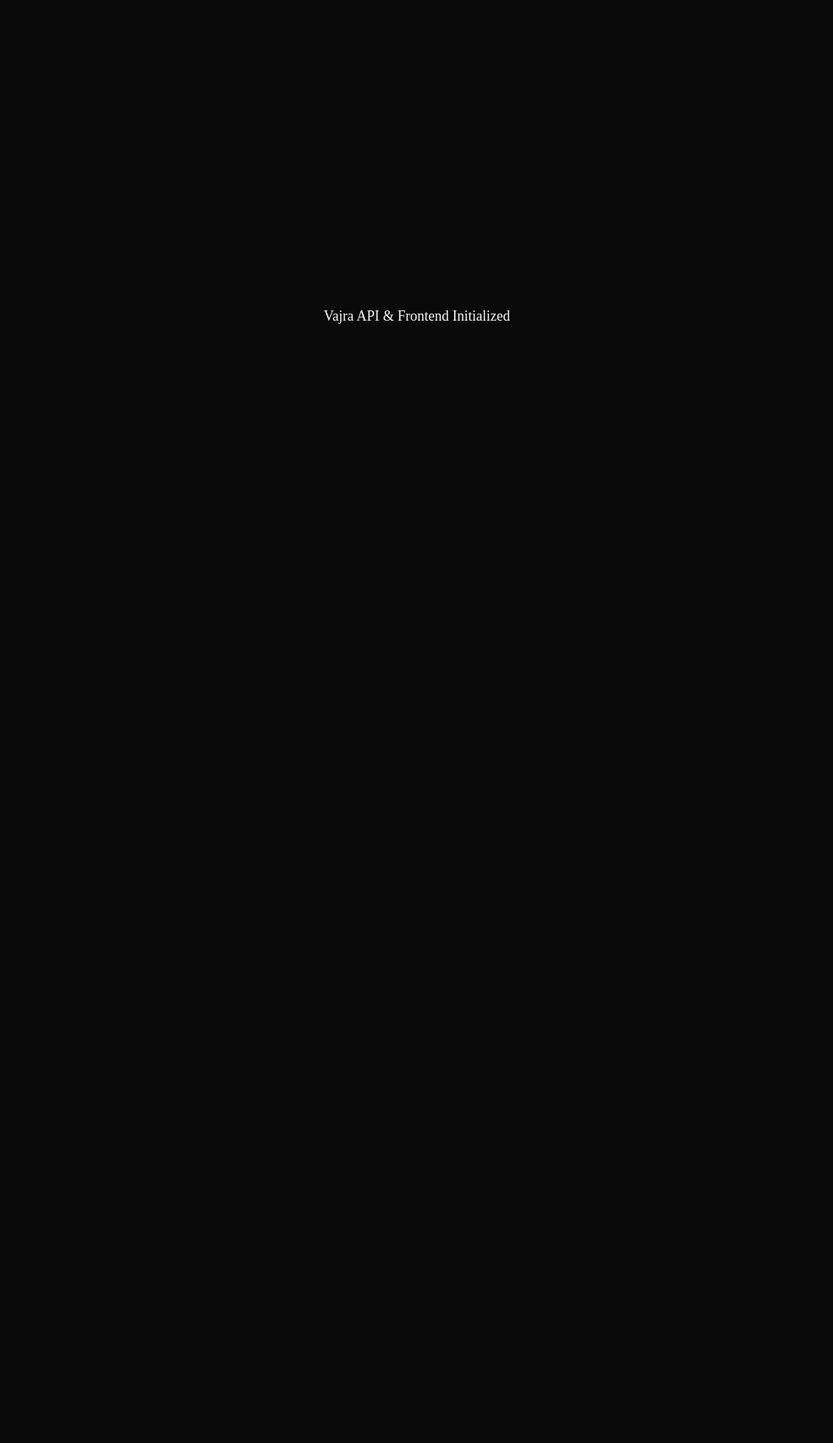
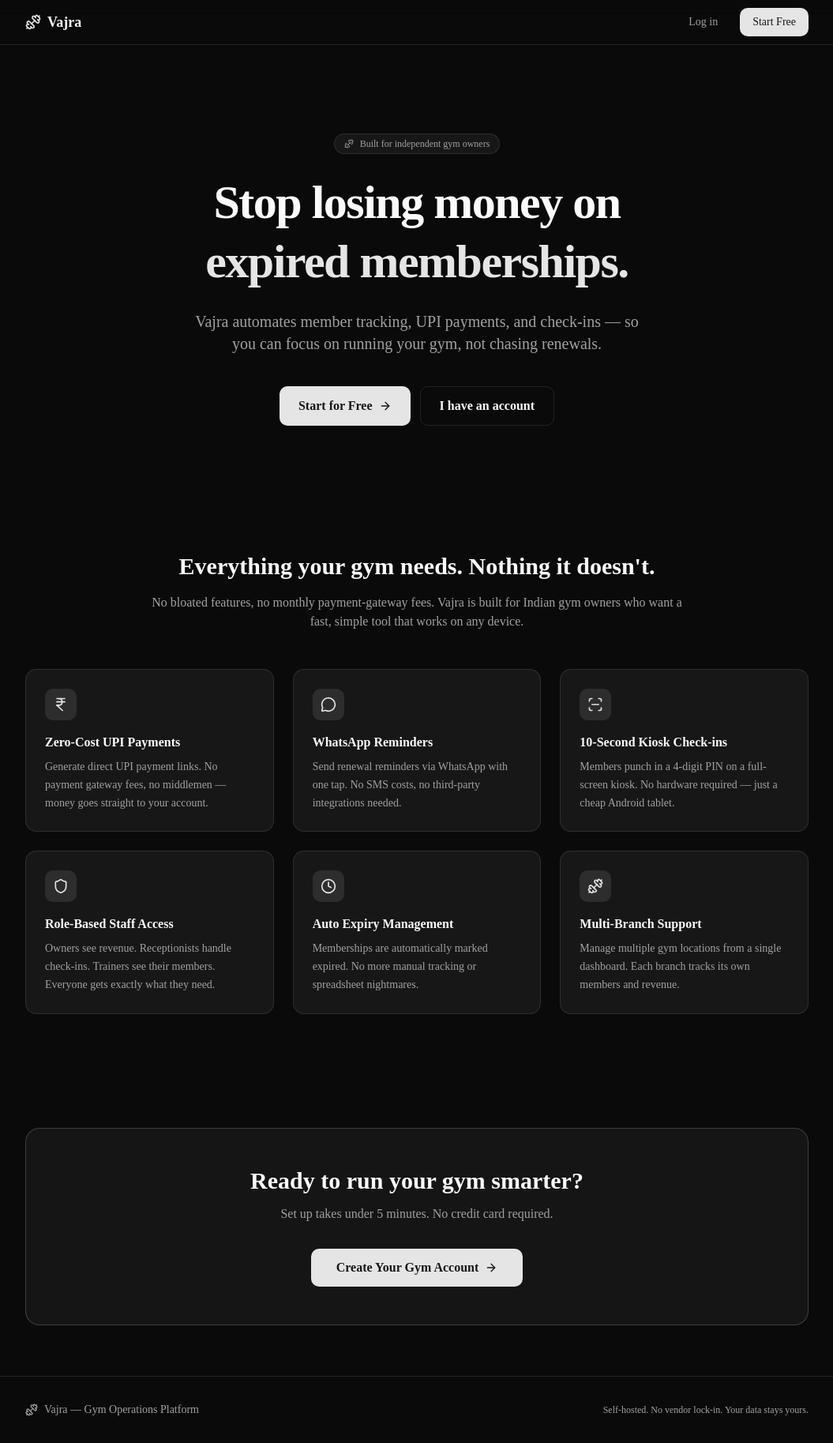
Before and after one commit to kmkrofficial/project-vajra, a Next.js app: page / in a window 1280 px wide. Shown: the whole page at 79% size, without its empty margins (112-1167 px from the left). Before the commit the page ends 800 px from the top, so only its background shows below. Built offline with nearby package versions, Linux system fonts and the light colour scheme.

Commit message:
feat: build public landing page, complete rbac UI navigation tree, and add e2e routing tests

```diff
--- /dev/null
+++ b/app/(app)/app/branches/page.tsx
@@ -0,0 +1,46 @@
+import { redirect } from "next/navigation";
+import { getSession } from "@/lib/actions/auth";
+import { getActiveWorkspace } from "@/lib/workspace-cookie";
+import { getWorkspaceDetails } from "@/lib/dal/workspace";
+import type { WorkspaceRole } from "@/lib/workspace-cookie";
+import { GitBranch } from "lucide-react";
+
+const ADMIN_ROLES: WorkspaceRole[] = ["SUPER_ADMIN", "MANAGER"];
+
+export default async function BranchesPage() {
+  const session = await getSession();
+  if (!session?.user) redirect("/login");
+
+  const ws = await getActiveWorkspace();
+  if (!ws) redirect("/workspaces");
+
+  const workspace = await getWorkspaceDetails(ws.workspaceId, session.user.id);
+  if (!workspace) redirect("/workspaces");
+
+  const role = workspace.role as WorkspaceRole;
+  if (!ADMIN_ROLES.includes(role)) redirect("/app/dashboard");
+
+  return (
+    <div className="p-4 md:p-6">
+      <div className="mx-auto max-w-3xl space-y-6">
+        <div>
+          <h1 className="text-2xl font-bold text-foreground">Branches</h1>
+          <p className="text-sm text-muted-foreground">
+            Manage your gym locations
+          </p>
+        </div>
+
+        <div className="flex flex-col items-center justify-center rounded-xl border border-dashed border-border py-16 text-center">
+          <div className="mb-4 rounded-lg bg-muted p-3">
+            <GitBranch className="size-6 text-muted-foreground" />
+          </div>
+          <h2 className="text-lg font-semibold">Branch management</h2>
+          <p className="mt-1 max-w-sm text-sm text-muted-foreground">
+            Multi-branch management is coming soon. Your primary branch is
+            already configured.
+          </p>
+        </div>
+      </div>
+    </div>
+  );
+}
--- a/app/page.tsx
+++ b/app/page.tsx
@@ -1,9 +1,175 @@
-export default function Home() {
+import Link from "next/link";
+import {
+  Dumbbell,
+  IndianRupee,
+  MessageCircle,
+  ScanLine,
+  Shield,
+  Clock,
+  ArrowRight,
+} from "lucide-react";
+
+const FEATURES = [
+  {
+    icon: IndianRupee,
+    title: "Zero-Cost UPI Payments",
+    description:
+      "Generate direct UPI payment links. No payment gateway fees, no middlemen — money goes straight to your account.",
+  },
+  {
+    icon: MessageCircle,
+    title: "WhatsApp Reminders",
+    description:
+      "Send renewal reminders via WhatsApp with one tap. No SMS costs, no third-party integrations needed.",
+  },
+  {
+    icon: ScanLine,
+    title: "10-Second Kiosk Check-ins",
+    description:
+      "Members punch in a 4-digit PIN on a full-screen kiosk. No hardware required — just a cheap Android tablet.",
+  },
+  {
+    icon: Shield,
+    title: "Role-Based Staff Access",
+    description:
+      "Owners see revenue. Receptionists handle check-ins. Trainers see their members. Everyone gets exactly what they need.",
+  },
+  {
+    icon: Clock,
+    title: "Auto Expiry Management",
+    description:
+      "Memberships are automatically marked expired. No more manual tracking or spreadsheet nightmares.",
+  },
+  {
+    icon: Dumbbell,
+    title: "Multi-Branch Support",
+    description:
+      "Manage multiple gym locations from a single dashboard. Each branch tracks its own members and revenue.",
+  },
+];
+
+export default function LandingPage() {
   return (
-    <div className="flex min-h-screen items-center justify-center">
-      <p className="text-lg font-medium text-foreground">
-        Vajra API &amp; Frontend Initialized
-      </p>
+    <div className="flex min-h-dvh flex-col bg-background text-foreground">
+      {/* Navigation */}
+      <header className="sticky top-0 z-50 border-b border-border bg-background/80 backdrop-blur-md">
+        <div className="mx-auto flex h-14 max-w-5xl items-center justify-between px-4">
+          <div className="flex items-center gap-2">
+            <Dumbbell className="size-5 text-primary" />
+            <span className="text-lg font-bold">Vajra</span>
+          </div>
+          <div className="flex items-center gap-3">
+            <Link
+              href="/login"
+              className="rounded-lg px-4 py-2 text-sm font-medium text-muted-foreground transition-colors hover:text-foreground"
+              data-testid="nav-login"
+            >
+              Log in
+            </Link>
+            <Link
+              href="/signup"
+              className="rounded-lg bg-primary px-4 py-2 text-sm font-medium text-primary-foreground transition-colors hover:bg-primary/90"
+              data-testid="nav-signup"
+            >
+              Start Free
+            </Link>
+          </div>
+        </div>
+      </header>
+
+      {/* Hero */}
+      <section className="mx-auto flex max-w-3xl flex-col items-center px-4 pt-20 pb-16 text-center md:pt-28 md:pb-20">
+        <div className="mb-6 inline-flex items-center gap-2 rounded-full border border-border bg-card px-3 py-1 text-xs font-medium text-muted-foreground">
+          <Dumbbell className="size-3" />
+          Built for independent gym owners
+        </div>
+        <h1 className="text-4xl font-extrabold leading-tight tracking-tight md:text-5xl lg:text-6xl">
+          Stop losing money on
+          <span className="block text-primary"> expired memberships.</span>
+        </h1>
+        <p className="mt-6 max-w-xl text-lg text-muted-foreground md:text-xl">
+          Vajra automates member tracking, UPI payments, and check-ins — so you
+          can focus on running your gym, not chasing renewals.
+        </p>
+        <div className="mt-10 flex flex-col gap-3 sm:flex-row">
+          <Link
+            href="/signup"
+            className="inline-flex items-center justify-center gap-2 rounded-lg bg-primary px-6 py-3 text-base font-semibold text-primary-foreground transition-colors hover:bg-primary/90"
+            data-testid="hero-cta"
+          >
+            Start for Free
+            <ArrowRight className="size-4" />
+          </Link>
+          <Link
+            href="/login"
+            className="inline-flex items-center justify-center rounded-lg border border-border px-6 py-3 text-base font-semibold text-foreground transition-colors hover:bg-muted"
+            data-testid="hero-login"
+          >
+            I have an account
+          </Link>
+        </div>
+      </section>
+
+      {/* Features */}
+      <section className="mx-auto w-full max-w-5xl px-4 py-16 md:py-20">
+        <h2 className="mb-4 text-center text-2xl font-bold md:text-3xl">
+          Everything your gym needs. Nothing it doesn&apos;t.
+        </h2>
+        <p className="mx-auto mb-12 max-w-2xl text-center text-muted-foreground">
+          No bloated features, no monthly payment-gateway fees. Vajra is
+          built for Indian gym owners who want a fast, simple tool that works on
+          any device.
+        </p>
+        <div className="grid gap-6 sm:grid-cols-2 lg:grid-cols-3">
+          {FEATURES.map((feature) => (
+            <div
+              key={feature.title}
+              className="rounded-xl border border-border bg-card p-6 transition-colors hover:border-primary/40"
+            >
+              <div className="mb-4 inline-flex rounded-lg bg-primary/10 p-2.5">
+                <feature.icon className="size-5 text-primary" />
+              </div>
+              <h3 className="mb-2 text-base font-semibold">{feature.title}</h3>
+              <p className="text-sm leading-relaxed text-muted-foreground">
+                {feature.description}
+              </p>
+            </div>
+          ))}
+        </div>
+      </section>
+
+      {/* CTA Banner */}
+      <section className="mx-auto w-full max-w-5xl px-4 py-16">
+        <div className="rounded-2xl bg-primary/5 border border-primary/20 px-6 py-12 text-center md:px-12">
+          <h2 className="text-2xl font-bold md:text-3xl">
+            Ready to run your gym smarter?
+          </h2>
+          <p className="mt-3 text-muted-foreground">
+            Set up takes under 5 minutes. No credit card required.
+          </p>
+          <Link
+            href="/signup"
+            className="mt-8 inline-flex items-center gap-2 rounded-lg bg-primary px-8 py-3 text-base font-semibold text-primary-foreground transition-colors hover:bg-primary/90"
+            data-testid="bottom-cta"
+          >
+            Create Your Gym Account
+            <ArrowRight className="size-4" />
+          </Link>
+        </div>
+      </section>
+
+      {/* Footer */}
+      <footer className="mt-auto border-t border-border py-8">
+        <div className="mx-auto flex max-w-5xl flex-col items-center justify-between gap-4 px-4 sm:flex-row">
+          <div className="flex items-center gap-2 text-sm text-muted-foreground">
+            <Dumbbell className="size-4" />
+            <span>Vajra — Gym Operations Platform</span>
+          </div>
+          <p className="text-xs text-muted-foreground">
+            Self-hosted. No vendor lock-in. Your data stays yours.
+          </p>
+        </div>
+      </footer>
     </div>
   );
 }
--- a/components/layout/app-sidebar.tsx
+++ b/components/layout/app-sidebar.tsx
@@ -8,6 +8,7 @@
   GitBranch,
   Settings,
   Dumbbell,
+  ScanLine,
 } from "lucide-react";
 import { useWorkspace } from "@/components/providers/workspace-provider";
 import { cn } from "@/lib/utils";
@@ -24,8 +25,9 @@
 const NAV_ITEMS: NavItem[] = [
   { label: "Dashboard", href: "/app/dashboard", icon: LayoutDashboard },
   { label: "Members", href: "/app/members", icon: Users },
+  { label: "Kiosk", href: "/kiosk", icon: ScanLine },
   { label: "Branches", href: "/app/branches", icon: GitBranch, adminOnly: true },
-  { label: "Settings", href: "/app/settings/plans", icon: Settings },
+  { label: "Settings", href: "/app/settings/plans", icon: Settings, adminOnly: true },
 ];
 
 export function AppSidebar() {
--- a/components/layout/mobile-nav.tsx
+++ b/components/layout/mobile-nav.tsx
@@ -6,7 +6,7 @@
   LayoutDashboard,
   Users,
   ScanLine,
-  Menu,
+  Settings,
 } from "lucide-react";
 import { cn } from "@/lib/utils";
 
@@ -20,7 +20,7 @@
   { label: "Home", href: "/app/dashboard", icon: LayoutDashboard },
   { label: "Members", href: "/app/members", icon: Users },
   { label: "Walk-ins", href: "/kiosk", icon: ScanLine },
-  { label: "Menu", href: "/app/settings/plans", icon: Menu },
+  { label: "Settings", href: "/app/settings/plans", icon: Settings },
 ];
 
 export function MobileNav() {
```
Also changed, not shown: 1 other file (tests, documents, lock files or other folders).
